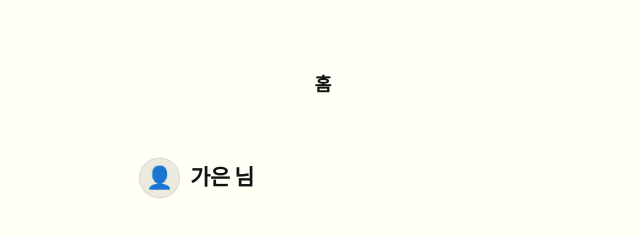
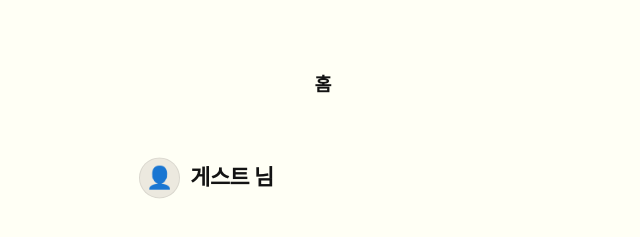
Before and after one commit to kimkaeun2004-ux/myapp, a Next.js app: page /main in a window 1280 px wide. Shown: the top 237 px of the page, without its empty margins (317-957 px from the left). Built offline with nearby package versions, Linux system fonts and the light colour scheme.

Commit message:
Harden /main user name fallback for prerender safety.
Default to guest mode when query params are missing and guard browser-only URL access so static prerendering remains stable across environments.

Co-authored-by: Cursor <cursoragent@cursor.com>

```diff
--- a/app/main/page.tsx
+++ b/app/main/page.tsx
@@ -5,12 +5,19 @@ import { useRouter } from "next/navigation";
 
 export default function MainPage() {
   const router = useRouter();
-  const [userName, setUserName] = useState("가은");
+  const [userName, setUserName] = useState("게스트");
   const hasTicket = false;
 
   useEffect(() => {
+    if (typeof window === "undefined") return;
     const params = new URLSearchParams(window.location.search);
-    setUserName(params.get("userName") === "게스트" ? "게스트" : "가은");
+    const queryName = params.get("userName");
+    if (!queryName) {
+      setUserName("게스트");
+      return;
+    }
+
+    setUserName(queryName === "게스트" ? "게스트" : "가은");
   }, []);
 
   return (
```
